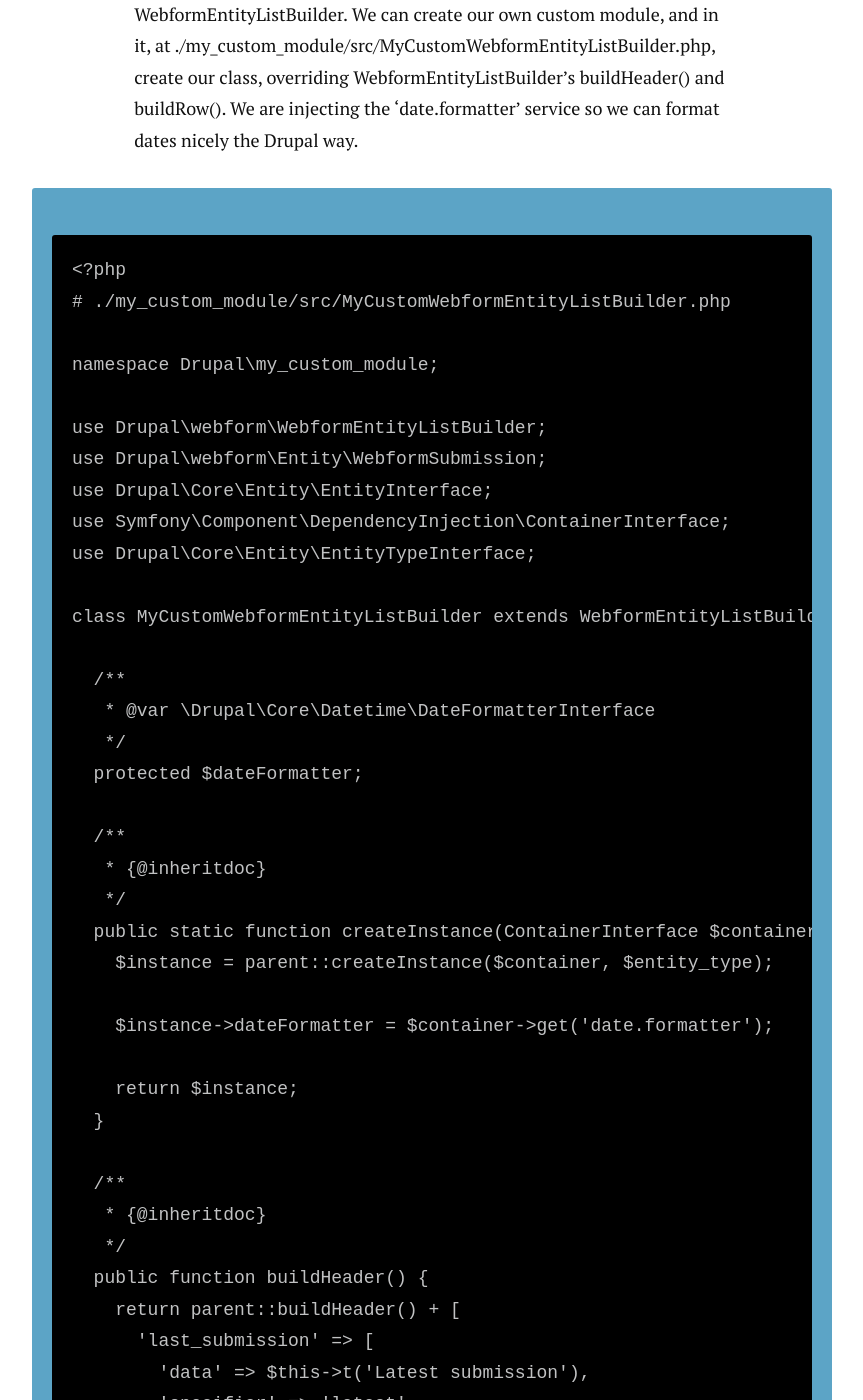
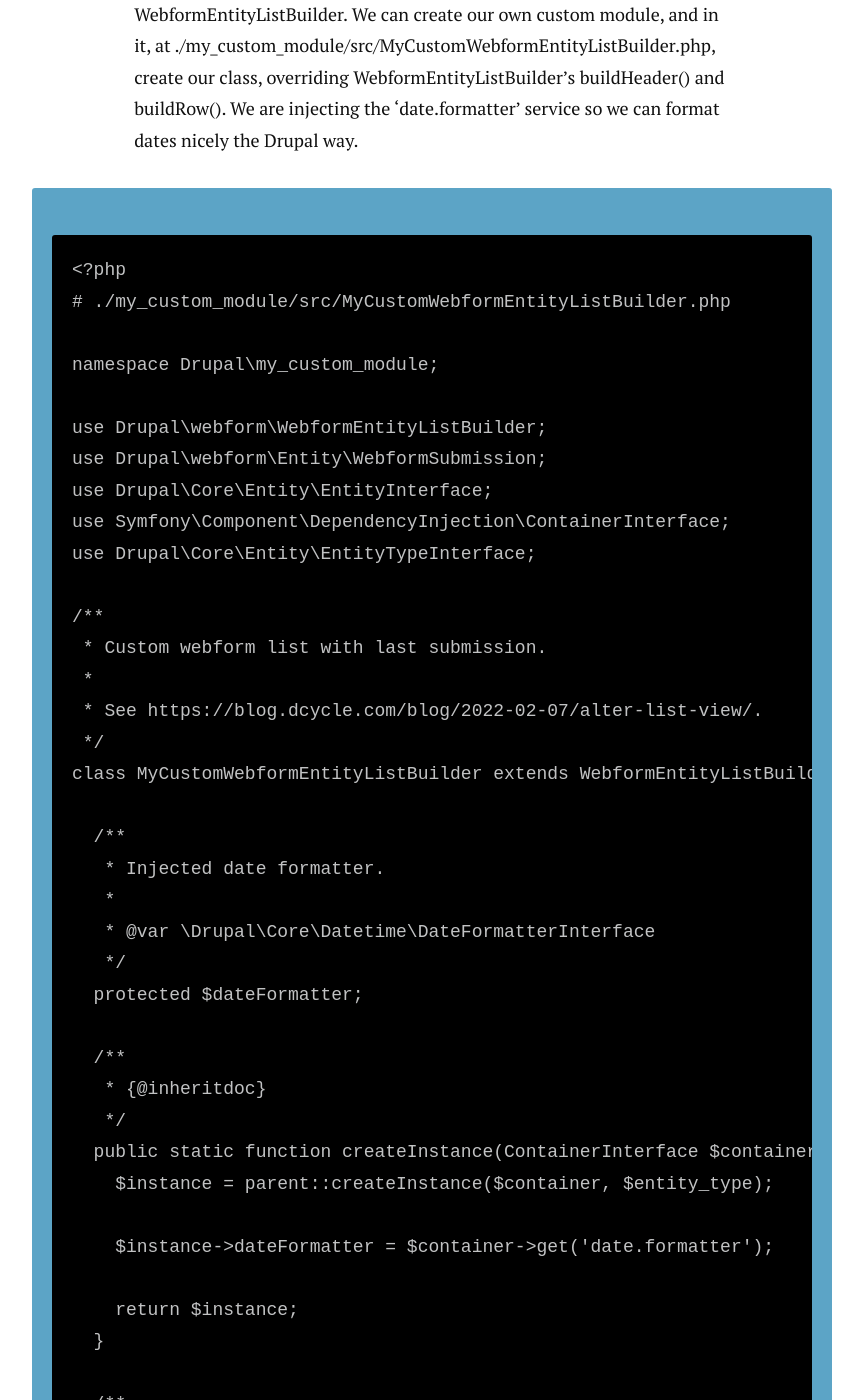
Before and after one commit to alberto56/dcycleblog, a Jekyll site: the page built from _posts/2022-02-07-list-handler.md, in a window 1280 px wide and 1400 px high, scrolled down 2504 px. Shown: the whole window, without its empty margins (208-1071 px from the left). Built offline with Jekyll 4.4.1, drawn with Linux system fonts in a browser that asks for light colours; nearby versions of some CDN libraries; comment, search, counter and statistics services are not loaded; some of the changed text lies outside the part shown.

Commit message:
2022-02-08-10:21:58

```diff
--- a/_posts/2022-02-07-list-handler.md
+++ b/_posts/2022-02-07-list-handler.md
@@ -63,9 +63,16 @@
     use Symfony\Component\DependencyInjection\ContainerInterface;
     use Drupal\Core\Entity\EntityTypeInterface;
 
+    /**
+     * Custom webform list with last submission.
+     *
+     * See https://blog.dcycle.com/blog/2022-02-07/alter-list-view/.
+     */
     class MyCustomWebformEntityListBuilder extends WebformEntityListBuilder {
 
       /**
+       * Injected date formatter.
+       *
        * @var \Drupal\Core\Datetime\DateFormatterInterface
        */
       protected $dateFormatter;
@@ -153,4 +161,8 @@
 
 You will now see the latest submission in a brand new column in the list of webforms.
 
+### Next steps: sorting
+
+I still cannot figure out how to sort the webforms by their last submission date. If anyone manages to do that, leave a comment in the comments thread.
+
 Happy coding!
```
Also changed, not shown: other parts of _posts/2022-02-07-list-handler.md (+16 -15 lines).
